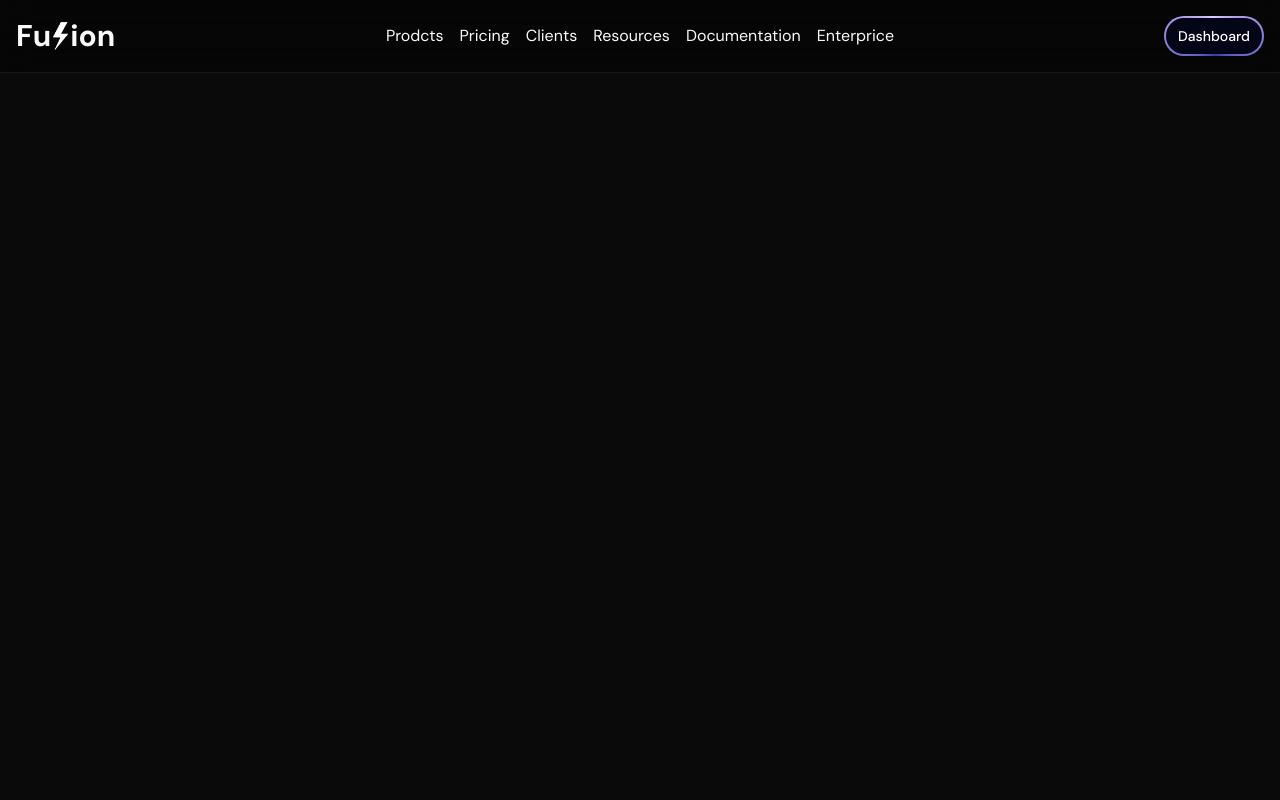
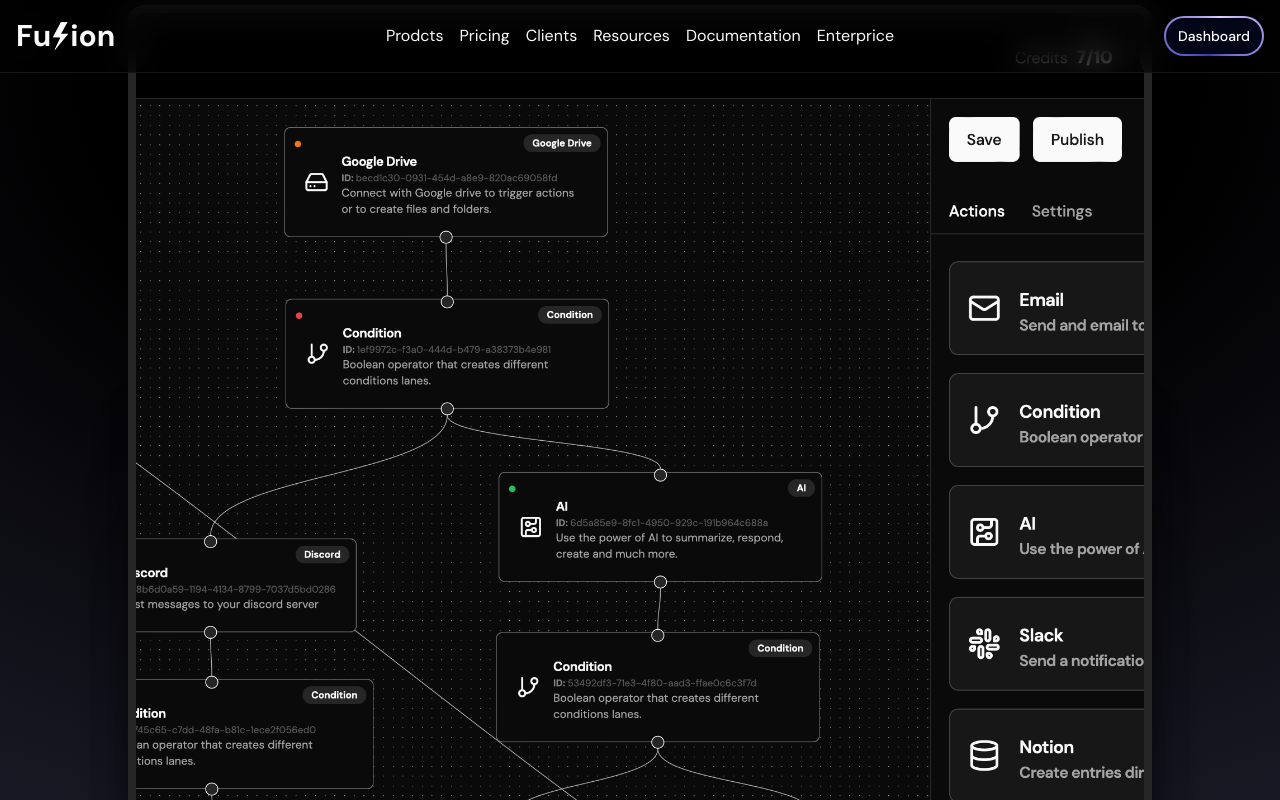
Before and after one commit to Darshit02/fuzion-autometionSoftware, a Next.js app: page / in a window 1280 px wide. Shown: the top 800 px of the page. Built offline with nearby package versions, Linux system fonts and the light colour scheme.

Commit message:
style : Hero benner

```diff
--- a/package.json
+++ b/package.json
@@ -9,6 +9,7 @@
     "lint": "next lint"
   },
   "dependencies": {
+    "@radix-ui/react-slot": "^1.0.2",
     "class-variance-authority": "^0.7.0",
     "clsx": "^2.1.0",
     "framer-motion": "^11.0.23",
--- a/src/app/page.tsx
+++ b/src/app/page.tsx
@@ -1,12 +1,33 @@
+import { ContainerScrollAnimation } from "@/components/global/container-scroll-animation";
 import { Navbar } from "@/components/global/navbar";
+import { Button } from "@/components/ui/button";
 
 export default function Home() {
-  return(
+  return (
     <main>
-      <Navbar/>
+      <Navbar />
       <section className="h-screen w-full bg-neutral-950 rounded-md !overflow-visible relative flex flex-col items-center antialiased">
-
+        <div className="absolute inset-0 h-full w-full items-center px-5 py-24 [background:radial-gradient(125%_125%_at_50%_10%,#000_35%,#223_100%)]"></div>
+        <div className="flex flex-col mt-[-100px] md:mt-[-50px]">
+          <ContainerScrollAnimation
+            titleComponent={
+              <div className="flex items-center justify-center flex-col">
+                <Button
+                  size={"lg"}
+                  className="p-8 mb-8 md:mb-0 text-2xl w-full sm:w-full border-t-2 rounded-full border-[#4D4D4D] bg-[#1F1F1F] hover:bg-white group transition-all flex items-center justify-center gap-4 hover:shadow-xl hover:shadow-neutral-500 duration-500"
+                >
+                  <span className="bg-clip-text text-transparent bg-gradient-to-r from-neutral-500 to-neutral-600 md:text-center font-sans group-hover:bg-gradient-to-r group-hover:from-black group-hover:to-black">
+                    Start For Free Today
+                  </span>
+                </Button>
+                <h1 className="text-5xl md:text-8xl bg-clip-text text-transparent bg-gradient-to-b from-white to-neutral-600 font-sans font-bold">
+                  Automate Your Work With Fuzzion
+                </h1>
+              </div>
+            }
+          />
+        </div>
       </section>
     </main>
-  )
+  );
 }
--- /dev/null
+++ b/src/components/global/container-scroll-animation.tsx
@@ -0,0 +1,103 @@
+'use client'
+import React, { useRef } from 'react'
+import { useScroll, useTransform, motion } from 'framer-motion'
+import Image from 'next/image'
+
+export const ContainerScrollAnimation = ({
+    titleComponent,
+  }: {
+    titleComponent: string | React.ReactNode
+  }) => {
+    const containerRef = useRef<any>(null)
+    const { scrollYProgress } = useScroll({
+      target: containerRef,
+    })
+    const [isMobile, setIsMobile] = React.useState(false)
+
+    React.useEffect(() => {
+      const checkMobile = () => {
+        setIsMobile(window.innerWidth <= 768)
+      }
+      checkMobile()
+      window.addEventListener('resize', checkMobile)
+      return () => {
+        window.removeEventListener('resize', checkMobile)
+      }
+    }, [])
+
+    const scaleDimensions = () => {
+      return isMobile ? [0.7, 0.9] : [1.05, 1]
+    }
+
+    const rotate = useTransform(scrollYProgress, [0, 1], [20, 0])
+    const scale = useTransform(scrollYProgress, [0, 1], scaleDimensions())
+    const translate = useTransform(scrollYProgress, [0, 1], [0, -100])
+
+    return (
+      <div
+        className="h-[80rem] flex items-center justify-center relative p-20"
+        ref={containerRef}
+      >
+        <div
+          className="py-40 w-full relative"
+          style={{
+            perspective: '1000px',
+          }}
+        >
+          <Header
+            translate={translate}
+            titleComponent={titleComponent}
+          />
+          <Card
+            rotate={rotate}
+            translate={translate}
+            scale={scale}
+          />
+        </div>
+      </div>
+    )
+  }
+
+  export const Header = ({ translate, titleComponent }: any) => {
+    return (
+      <motion.div
+        style={{
+          translateY: translate,
+        }}
+        className="div max-w-5xl mx-auto text-center"
+      >
+        {titleComponent}
+      </motion.div>
+    )
+  }
+
+  export const Card = ({
+    rotate,
+    scale,
+    translate,
+  }: {
+    rotate: any
+    scale: any
+    translate: any
+  }) => {
+    return (
+      <motion.div
+        style={{
+          rotateX: rotate, // rotate in X-axis
+          scale,
+          boxShadow:
+            '0 0 #0000004d, 0 9px 20px #0000004a, 0 37px 37px #00000042, 0 84px 50px #00000026, 0 149px 60px #0000000a, 0 233px 65px #00000003',
+        }}
+        className="max-w-5xl -mt-12 mx-auto h-[30rem] md:h-[40rem] w-full  p-6 bg-[#222222] rounded-[30px] shadow-2xl"
+      >
+        <div className="bg-gray-100 h-full w-full rounded-2xl  gap-4 overflow-hidden p-4 transition-all ">
+          <Image
+            src="/temp-banner.png"
+            fill
+            alt="bannerImage"
+            className="object-cover border-8 rounded-2xl"
+          />
+        </div>
+      </motion.div>
+  )
+}
--- /dev/null
+++ b/src/components/ui/button.tsx
@@ -0,0 +1,56 @@
+import * as React from "react"
+import { Slot } from "@radix-ui/react-slot"
+import { cva, type VariantProps } from "class-variance-authority"
+
+import { cn } from "@/lib/utils"
+
+const buttonVariants = cva(
+  "inline-flex items-center justify-center whitespace-nowrap rounded-md text-sm font-medium ring-offset-background transition-colors focus-visible:outline-none focus-visible:ring-2 focus-visible:ring-ring focus-visible:ring-offset-2 disabled:pointer-events-none disabled:opacity-50",
+  {
+    variants: {
+      variant: {
+        default: "bg-primary text-primary-foreground hover:bg-primary/90",
+        destructive:
+          "bg-destructive text-destructive-foreground hover:bg-destructive/90",
+        outline:
+          "border border-input bg-background hover:bg-accent hover:text-accent-foreground",
+        secondary:
+          "bg-secondary text-secondary-foreground hover:bg-secondary/80",
+        ghost: "hover:bg-accent hover:text-accent-foreground",
+        link: "text-primary underline-offset-4 hover:underline",
+      },
+      size: {
+        default: "h-10 px-4 py-2",
+        sm: "h-9 rounded-md px-3",
+        lg: "h-11 rounded-md px-8",
+        icon: "h-10 w-10",
+      },
+    },
+    defaultVariants: {
+      variant: "default",
+      size: "default",
+    },
+  }
+)
+
+export interface ButtonProps
+  extends React.ButtonHTMLAttributes<HTMLButtonElement>,
+    VariantProps<typeof buttonVariants> {
+  asChild?: boolean
+}
+
+const Button = React.forwardRef<HTMLButtonElement, ButtonProps>(
+  ({ className, variant, size, asChild = false, ...props }, ref) => {
+    const Comp = asChild ? Slot : "button"
+    return (
+      <Comp
+        className={cn(buttonVariants({ variant, size, className }))}
+        ref={ref}
+        {...props}
+      />
+    )
+  }
+)
+Button.displayName = "Button"
+
+export { Button, buttonVariants }
```
Also changed, not shown: 1 other file (tests, documents, lock files or other folders).
